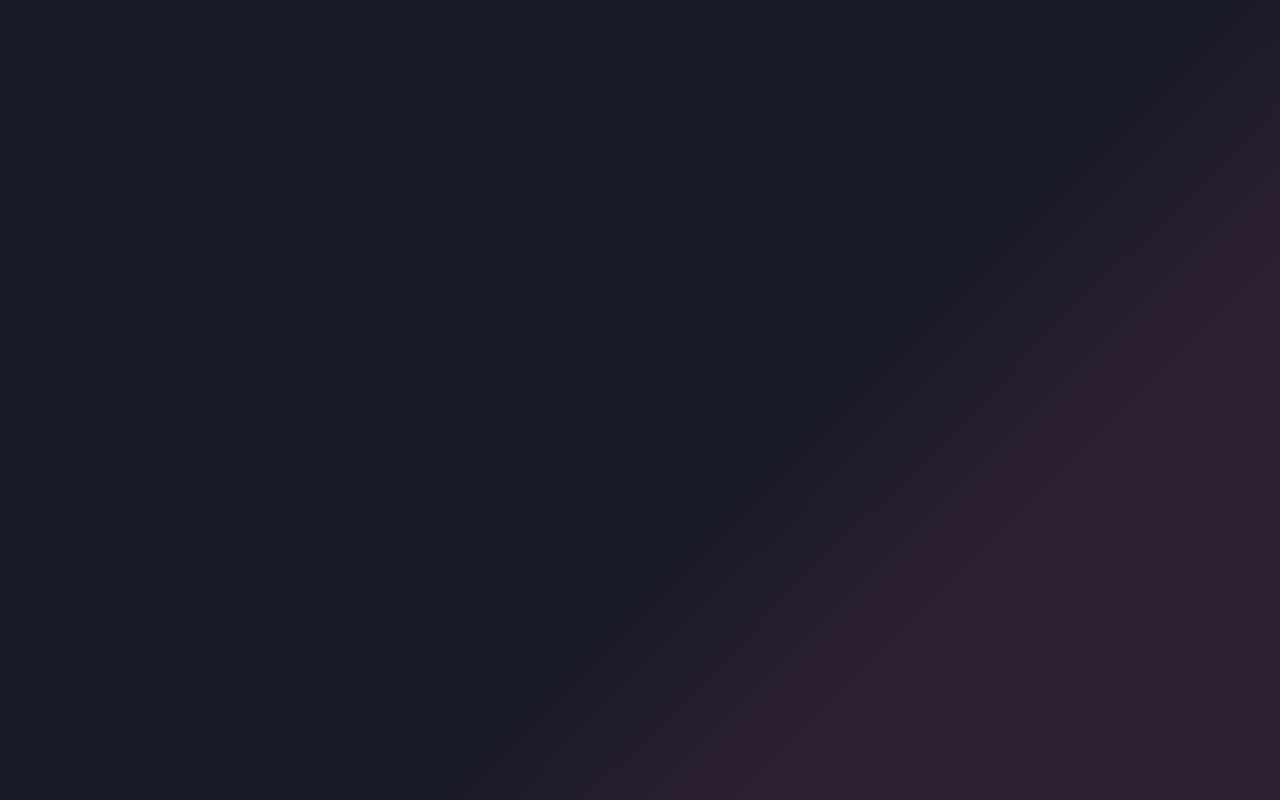
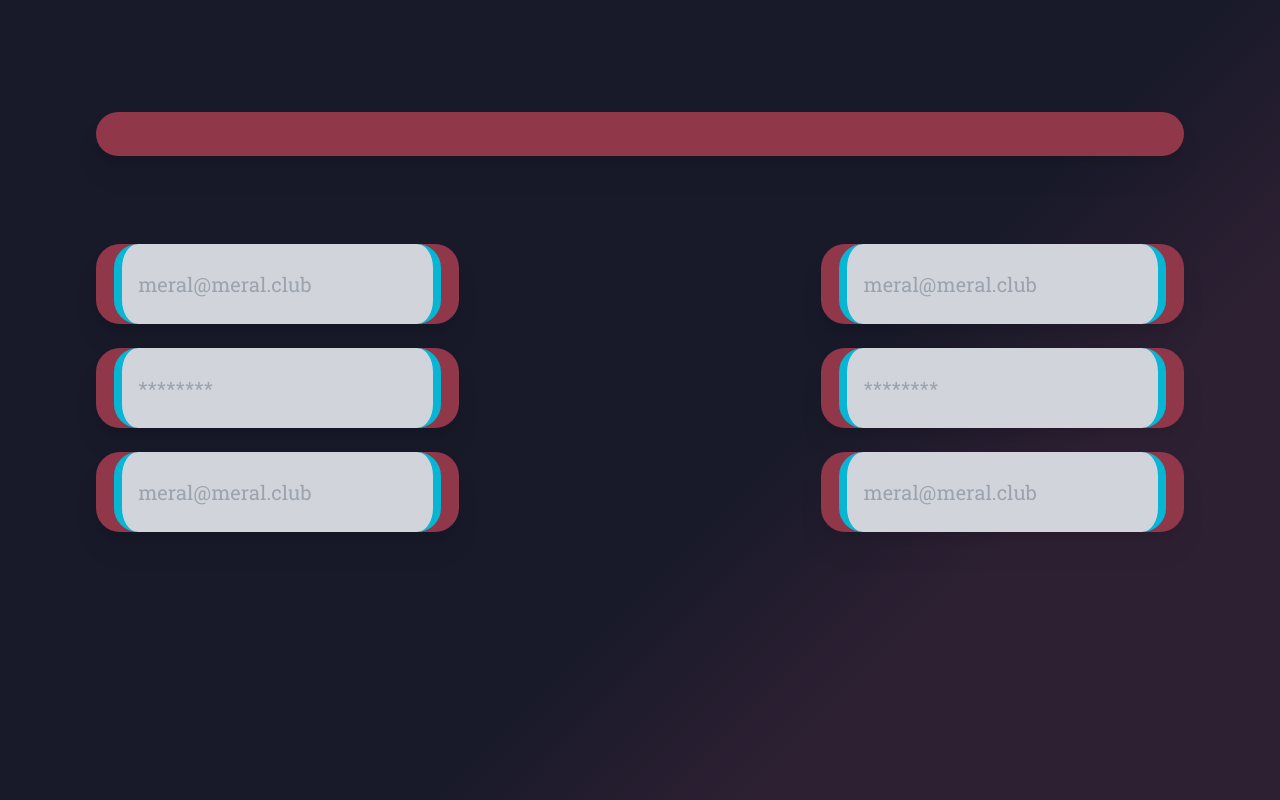
Before and after one commit to xdivayze/meralcord-og, a React (Create React App) app in the folder frontend/: page /register in a window 1280 px wide. Before the commit this address had no page. Built offline with nearby package versions, Linux system fonts and the light colour scheme.

Commit message:
added register

```diff
--- a/frontend/src/App.tsx
+++ b/frontend/src/App.tsx
@@ -1,11 +1,13 @@
 import { BrowserRouter, Routes, Route } from "react-router-dom"
 import Home from "./Components/Home/Home"
+import Register from "./Components/Register/Register"
 
 const App = () => {
   return (
     <BrowserRouter>
       <Routes>
         <Route path="/" element={<Home />} />
+        <Route path="/register" element={<Register />} />
 
       </Routes>
     </BrowserRouter>
--- a/frontend/src/Components/Home/Home.tsx
+++ b/frontend/src/Components/Home/Home.tsx
@@ -12,8 +12,14 @@ const Home = () => {
       <div className="flex-col md:flex-row-reverse flex w-[85%] mt-16">
         <div className="md:w-[60%] w-full h-full items-center flex flex-col">
           <div className="w-full items-end flex flex-col">
-            <ObeseBar text="meral@meral.club" type={TextfieldTypes.text} />
-            <ObeseBar text="********" type={TextfieldTypes.password} />
+            <div className="md:w-1/2 w-full">
+
+              <ObeseBar text="meral@meral.club" type={TextfieldTypes.text} />
+            </div>
+            <div className="md:w-1/2 w-full">
+
+              <ObeseBar text="********" type={TextfieldTypes.password} />
+            </div>
           </div>
           <SubmitButton text="Giriş" />
         </div>
--- a/frontend/src/Components/Home/ObeseBar.tsx
+++ b/frontend/src/Components/Home/ObeseBar.tsx
@@ -6,7 +6,7 @@ enum TextfieldTypes {
 
 const ObeseBar = ({ text, type }: { text: string, type: TextfieldTypes }) => {
   return (
-    <div className="mt-6 min-h-[10vh] w-full md:w-[50%] bg-dark-clay rounded-3xl drop-shadow-xl flex justify-center ">
+    <div className="mt-6 min-h-[10vh] w-full md:w-full bg-dark-clay rounded-3xl drop-shadow-xl flex justify-center ">
       <input placeholder={text} className="text-left w-[90%] font-roboto-slab md:text-xl text-sm px-4 py-2 rounded-l-3xl rounded-r-3xl bg-gray-300 text-blue-700
         outline-none border-cyan-500 border-x-8 " type={type} />
 
--- /dev/null
+++ b/frontend/src/Components/Register/Register.tsx
@@ -0,0 +1,39 @@
+import LongBar from "../Home/LongBar"
+import { ObeseBar, TextfieldTypes } from "../Home/ObeseBar"
+import SubmitButton from "../Home/SubmitButton"
+import TextSpace from "../Home/TextSpace"
+
+const Register = () => {
+  return (
+    <div className="w-full h-full flex flex-col items-center justify-center">
+      <div className="w-full mt-14 md:mt-28 items-center flex justify-center">
+        <LongBar />
+      </div>
+      <div className="flex-col md:flex-row flex w-[85%] mt-16">
+        <div className="md:w-[70%] w-full h-full items-center flex flex-col">
+          <div className="w-full items-end flex flex-col">
+            <ObeseBar text="meral@meral.club" type={TextfieldTypes.text} />
+            <ObeseBar text="********" type={TextfieldTypes.password} />
+            <ObeseBar text="meral@meral.club" type={TextfieldTypes.text} />
+          </div>
+        </div>
+        <div className="md:w-[70%] w-full h-full items-center flex flex-col">
+        </div>
+        <div className="md:w-[70%] w-full h-full items-center flex flex-col">
+          <div className="w-full items-end flex flex-col">
+            <ObeseBar text="meral@meral.club" type={TextfieldTypes.text} />
+            <ObeseBar text="********" type={TextfieldTypes.password} />
+            <ObeseBar text="meral@meral.club" type={TextfieldTypes.text} />
+          </div>
+        </div>
+
+      </div>
+
+    </div>
+
+
+  )
+
+}
+
+export default Register
```
